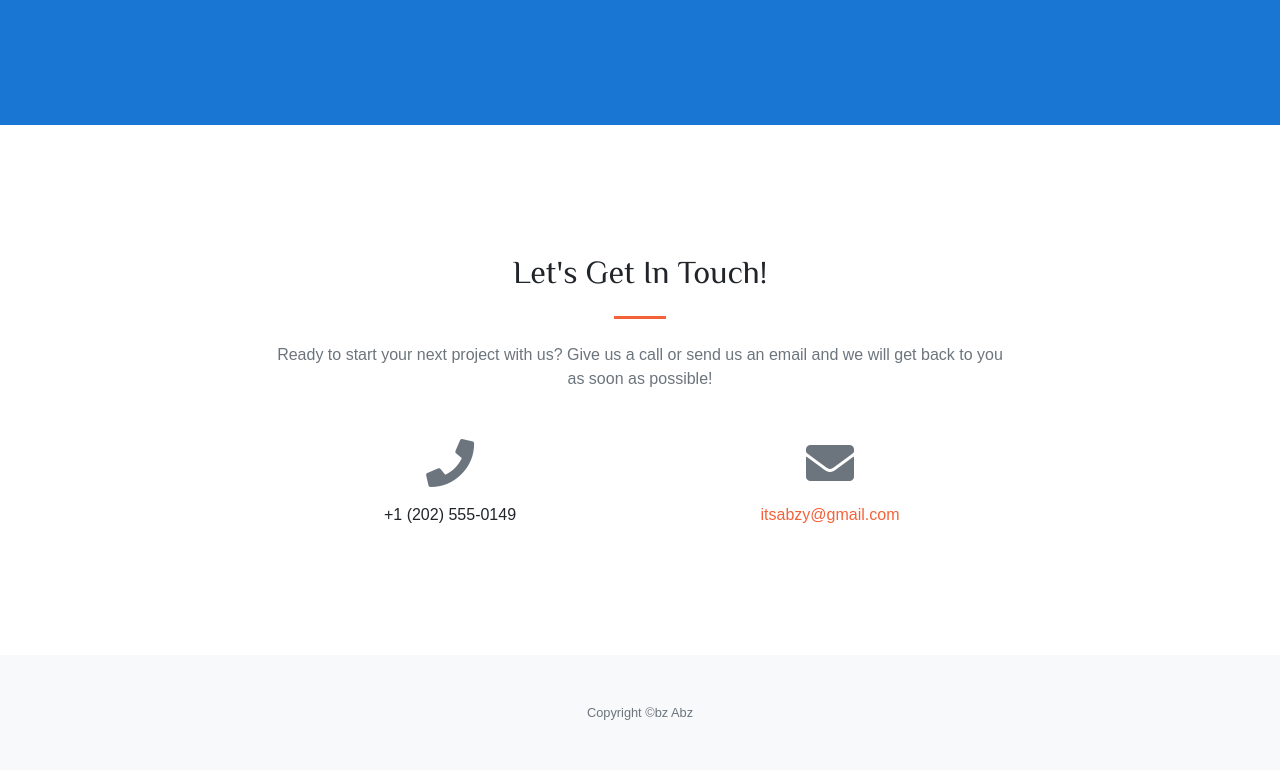
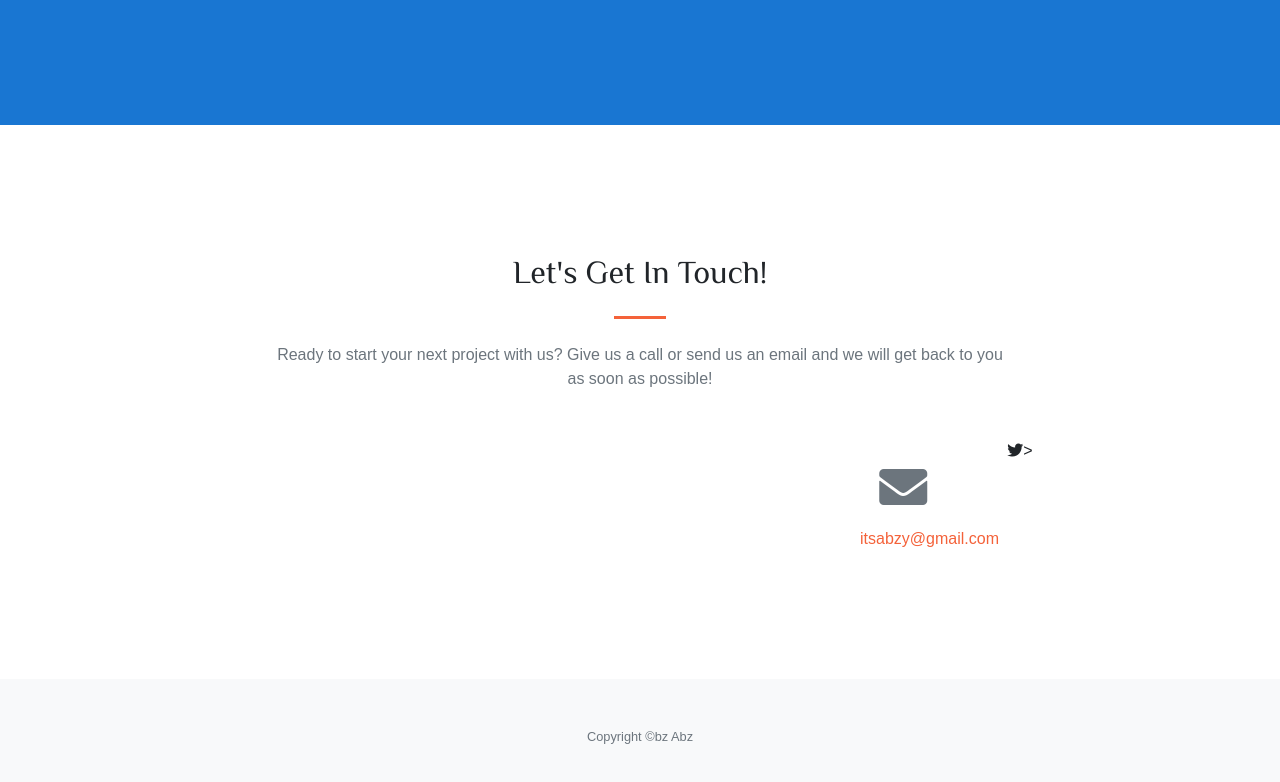
Before and after one commit to ABZUA92/mp-portfolio, a plain HTML site: page index.html in a window 1280 px wide. Shown: the part 1116-1898 px from the top of the page. Drawn offline with Linux system fonts and the light colour scheme.

Commit message:
Update index.html

```diff
--- a/index.html
+++ b/index.html
@@ -106,8 +106,8 @@ I also host a weekday drive-time program entertaining the people of Manchester o
       </div>
       <div class="row">
         <div class="col-lg-4 ml-auto text-center mb-5 mb-lg-0">
-          <i class="fas fa-phone fa-3x mb-3 text-muted"></i>
-          <div>+1 (202) 555-0149</div>
+          <i class="twitter"></i>
+          <div><i class="fab fa-twitter"></i>>
         </div>
         <div class="col-lg-4 mr-auto text-center">
           <i class="fas fa-envelope fa-3x mb-3 text-muted"></i>
```
